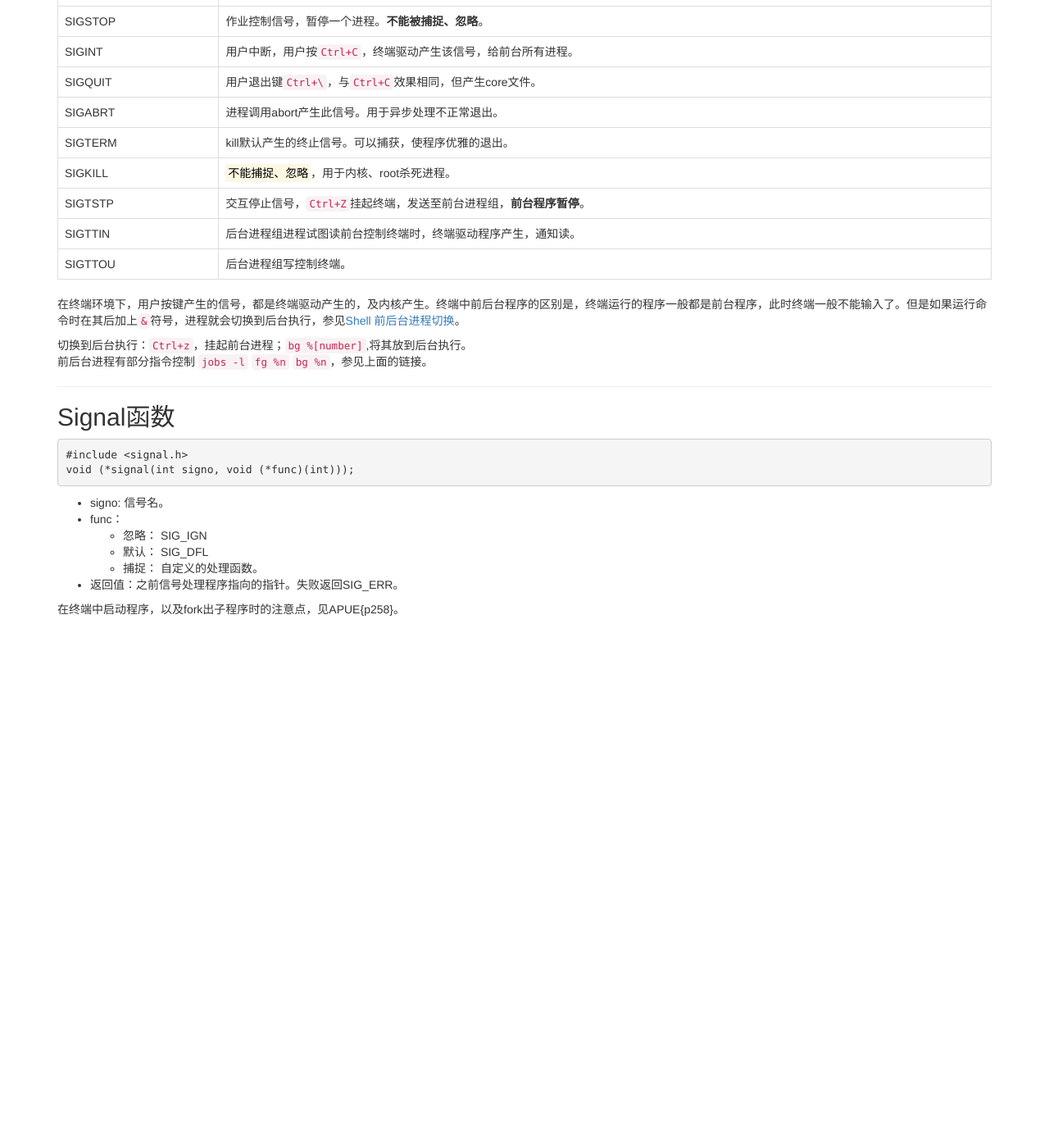
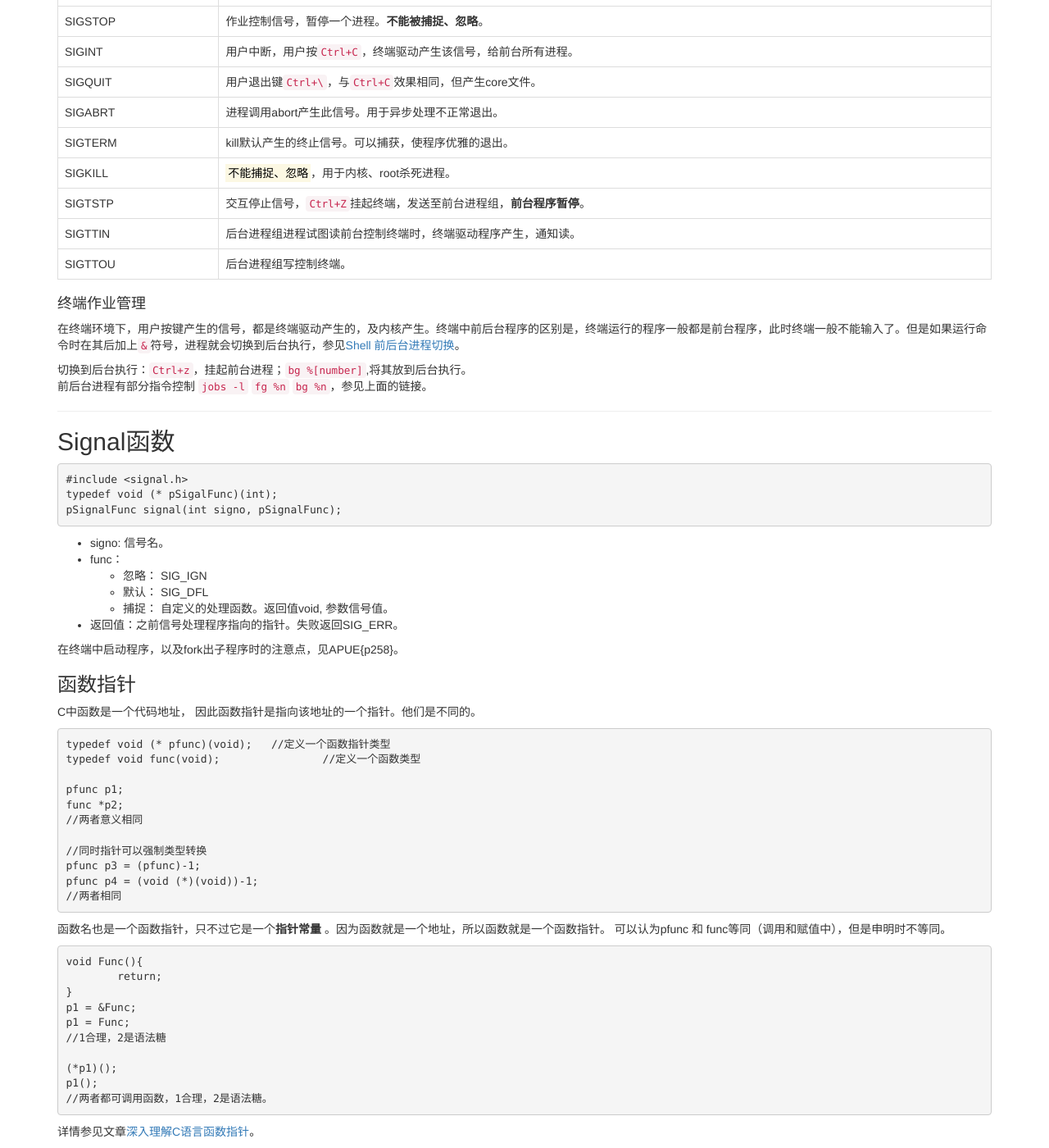
Before and after one commit to mikiya1991/mikiya_blog_pages, a Jekyll site: the page built from _posts/2016-11-24-unix-signal.md, in a window 1280 px wide and 1400 px high, scrolled down 1611 px. Shown: the whole window at 82% size. Built offline with Jekyll 4.4.1, drawn with Linux system fonts in a browser that asks for light colours; nearby versions of some CDN libraries; comment, search, counter and statistics services are not loaded; before the commit the page ends 2374 px from its top, so only the background shows below that.

Commit message:
add(unix-signal) add some describe
* add signal() param and return val desc.
* add func pointer des.

```diff
--- a/_posts/2016-11-24-unix-signal.md
+++ b/_posts/2016-11-24-unix-signal.md
@@ -76,7 +76,7 @@ _本文章来自APUE第十章学习、总结_
 	<tr><td>SIGTTOU </td><td>后台进程组写控制终端。</td></tr>
 </table>
 
-
+#### 终端作业管理
 在终端环境下，用户按键产生的信号，都是终端驱动产生的，及内核产生。终端中前后台程序的区别是，终端运行的程序一般都是前台程序，此时终端一般不能输入了。但是如果运行命令时在其后加上`&`符号，进程就会切换到后台执行，参见[Shell 前后台进程切换](https://cnbin.github.io/blog/2015/06/15/shell-qian-hou-tai-jin-cheng-qie-huan/)。
 
 切换到后台执行：`Ctrl+z`，挂起前台进程；`bg %[number]`,将其放到后台执行。
@@ -87,13 +87,45 @@ _本文章来自APUE第十章学习、总结_
 ## Signal函数
 
     #include <signal.h>
-    void (*signal(int signo, void (*func)(int)));
+    typedef void (* pSigalFunc)(int);
+    pSignalFunc signal(int signo, pSignalFunc);
 
 - signo: 信号名。
 - func：
     - 忽略： SIG_IGN
     - 默认： SIG_DFL
-    - 捕捉： 自定义的处理函数。
+    - 捕捉： 自定义的处理函数。返回值void, 参数信号值。
 - 返回值：之前信号处理程序指向的指针。失败返回SIG_ERR。
 
 在终端中启动程序，以及fork出子程序时的注意点，见APUE{p258}。
+
+### 函数指针
+C中函数是一个代码地址， 因此函数指针是指向该地址的一个指针。他们是不同的。
+
+	typedef void (* pfunc)(void); 	//定义一个函数指针类型
+	typedef void func(void);		//定义一个函数类型
+
+	pfunc p1;
+	func *p2;
+	//两者意义相同
+
+	//同时指针可以强制类型转换
+	pfunc p3 = (pfunc)-1;
+	pfunc p4 = (void (*)(void))-1;
+	//两者相同
+
+函数名也是一个函数指针，只不过它是一个**指针常量** 。因为函数就是一个地址，所以函数就是一个函数指针。
+可以认为pfunc 和 func等同（调用和赋值中），但是申明时不等同。
+
+	void Func(){
+		return;
+	}
+	p1 = &Func;
+	p1 = Func;
+	//1合理，2是语法糖
+
+	(*p1)();
+	p1();
+	//两者都可调用函数，1合理，2是语法糖。
+
+详情参见文章[深入理解C语言函数指针](http://www.cnblogs.com/windlaughing/archive/2013/04/10/3012012.html)。
```
